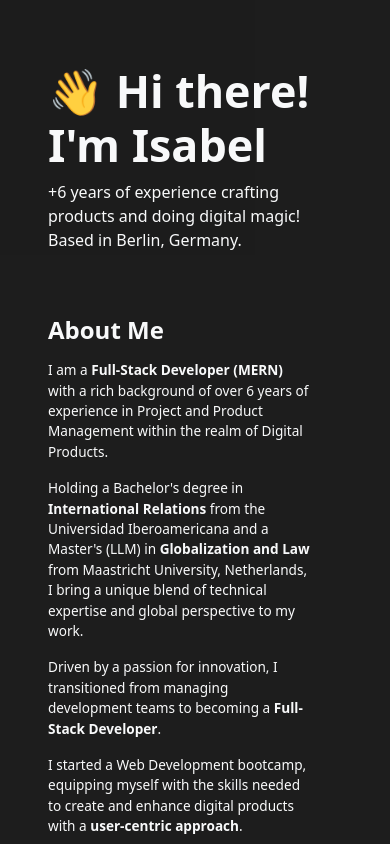
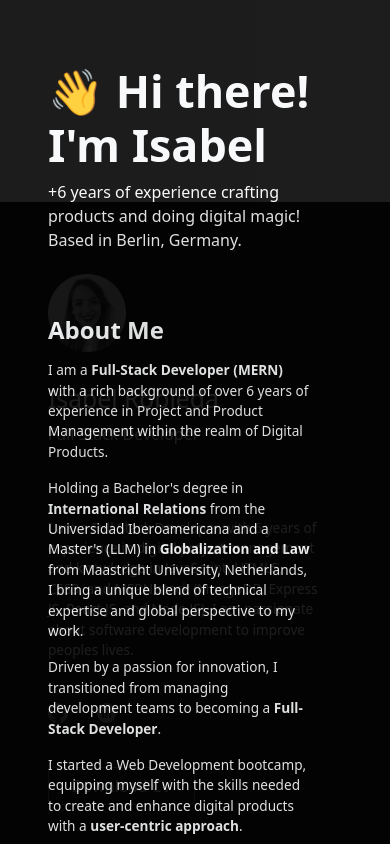
Before and after one commit to isabelrobleda/portfolio, a React (Vite) app: page / in a window 390 px wide. Shown: the top 844 px of the page. Built offline with nearby package versions, Linux system fonts and the light colour scheme.

Commit message:
test for mobile stackling order

```diff
--- a/src/components/Home.tsx
+++ b/src/components/Home.tsx
@@ -25,7 +25,7 @@ const Home = ({
   projects,
   contact,
 }: HomeProps) => (
-  <div className="scrollable-content px-md-5 pt-3 pb-4 home bg-black text-light">
+  <div className="scrollable-md-content px-md-5 pt-3 pb-4 home bg-black text-light">
     <div className="row">
       <div className="col">
         <div className="">
--- a/src/index.css
+++ b/src/index.css
@@ -17,6 +17,8 @@
   @media (max-width: 768px) {
     display: flex;
     flex-direction: column-reverse;
+    position: relative;
+    z-index: 0;
    }
 
 }
@@ -32,13 +34,14 @@
   border-right: 1px solid rgba(90, 90, 90, 0.1);
 
   @media (max-width: 768px) {
-    position: static;
+    position: sticky;
     bottom: 0;
-    width: auto;
+    width: 100%;
     opacity: 87%;
     height: max-content;
     border-right: 1px solid rgba(90, 90, 90, 0.1);
     padding-bottom: 10%;
+    z-index: unset;
    }
 }
 
@@ -52,7 +55,7 @@
     width: auto;
     opacity: 89%;
     height: max-content;
-    overflow-y: auto;
+    z-index: 1;
    }
 }
 
```
